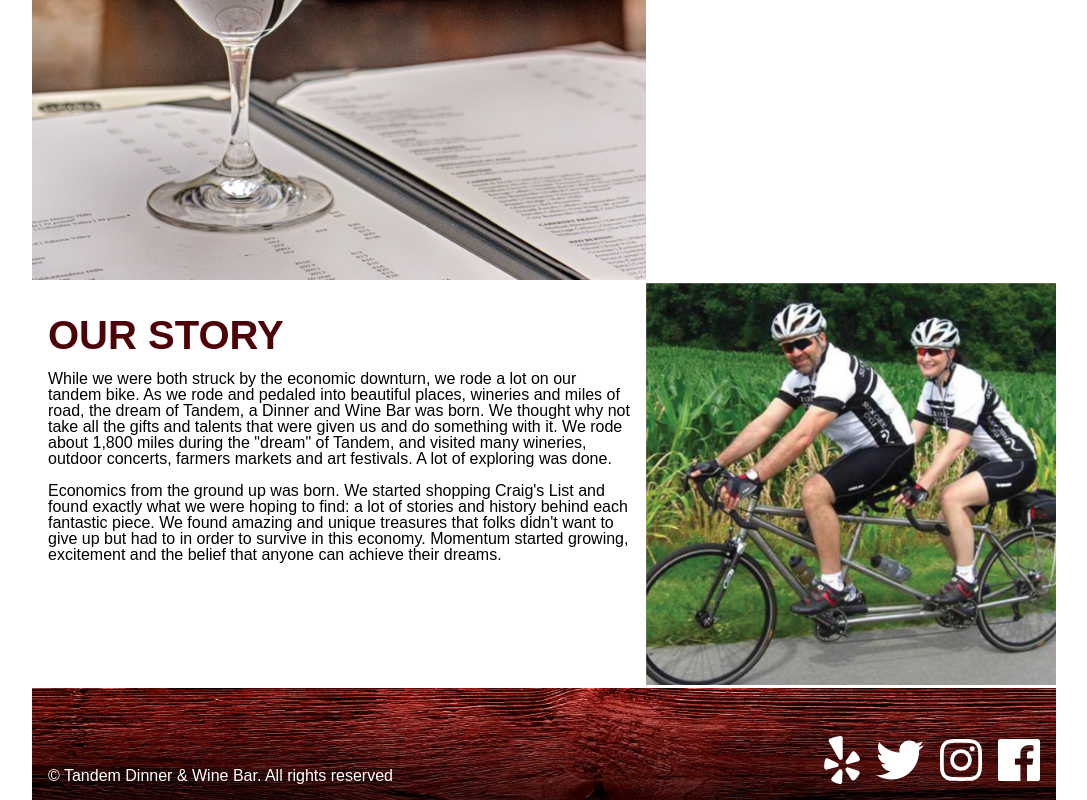
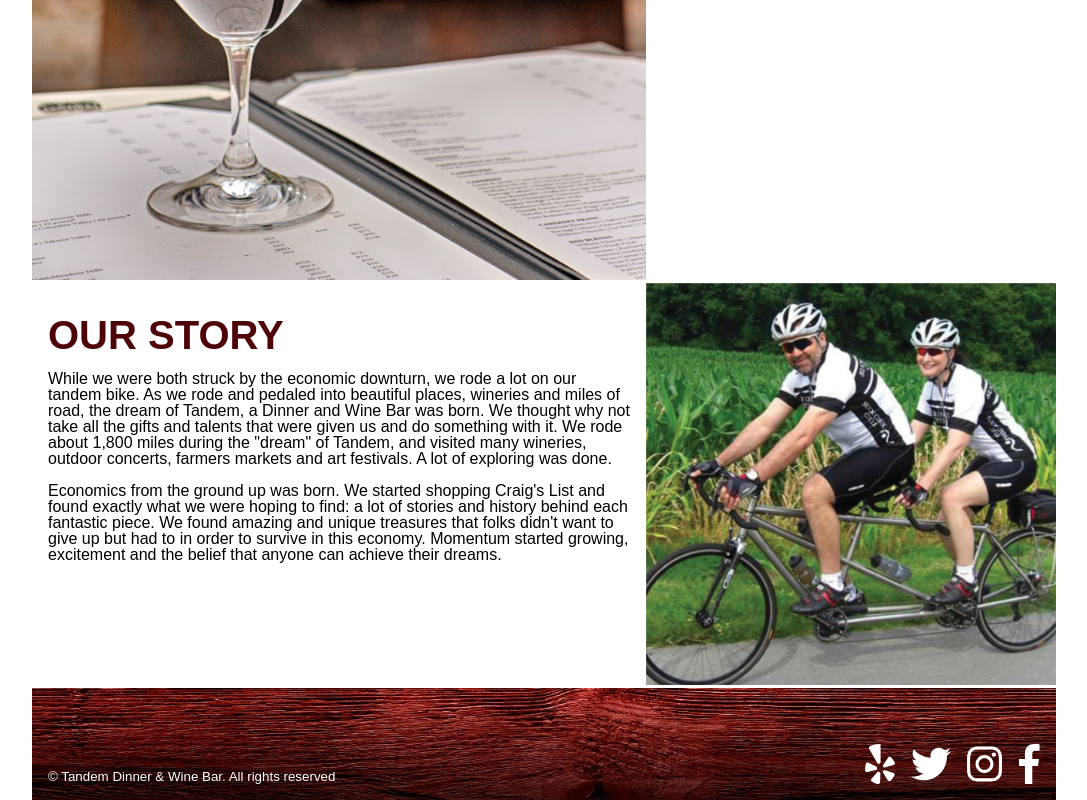
Before and after one commit to rodbinwa/tandem, a plain HTML site: page index.html in a window 1280 px wide. Shown: the part 2547-3347 px from the top of the page, without its empty margins (96-1183 px from the left). Drawn offline with Linux system fonts and the light colour scheme; a script that the page names is missing; a web font is replaced by a local one.

Commit message:
completed footer

```diff
--- a/css/main.css
+++ b/css/main.css
@@ -127,6 +127,7 @@ footer {
     align-items: flex-end;
     justify-content: space-between;
     padding: 1rem;
+    font-size: smaller;
 }
 
 footer a {
--- a/index.html
+++ b/index.html
@@ -159,10 +159,10 @@
         &copy; Tandem Dinner & Wine Bar.  All rights reserved
 
         <ul class="flex-container footer-desktop">
-          <li><a href="#"><i class="fab fa-yelp fa-3x"></i></a></li>
-          <li><a href="#"><i class="fab fa-twitter fa-3x"></i></a></li>
+          <li><a href="http://www.yelp.com/biz/tandem-bothell?osq=tandem+dinner+and+wine+bar"><i class="fab fa-yelp fa-3x"></i></a></li>
+          <li><a href="https://twitter.com/#!/tandemwinebar"><i class="fab fa-twitter fa-3x"></i></a></li>
           <li><a href="#"><i class="fab fa-instagram fa-3x"></i></a></li>
-          <li><a href="#"><i class="fab fa-facebook fa-3x"></i></a></li>
+          <li><a href="https://www.facebook.com/pages/Tandem-Wine-Cheese-Bar/114853655231182"><i class="fab fa-facebook-f fa-3x"></i></a></li>
         </ul>
       </footer>
 </div>
```
